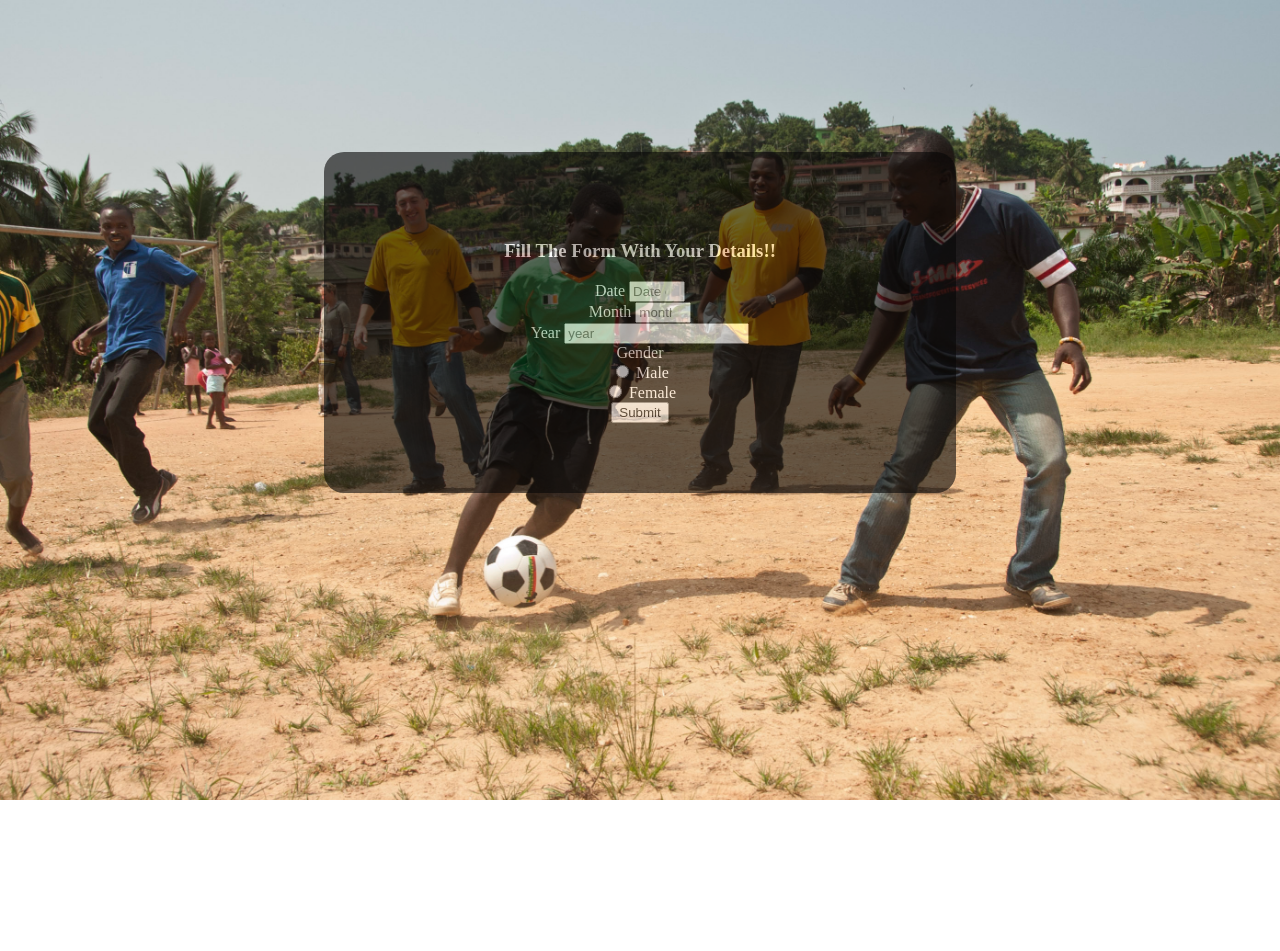
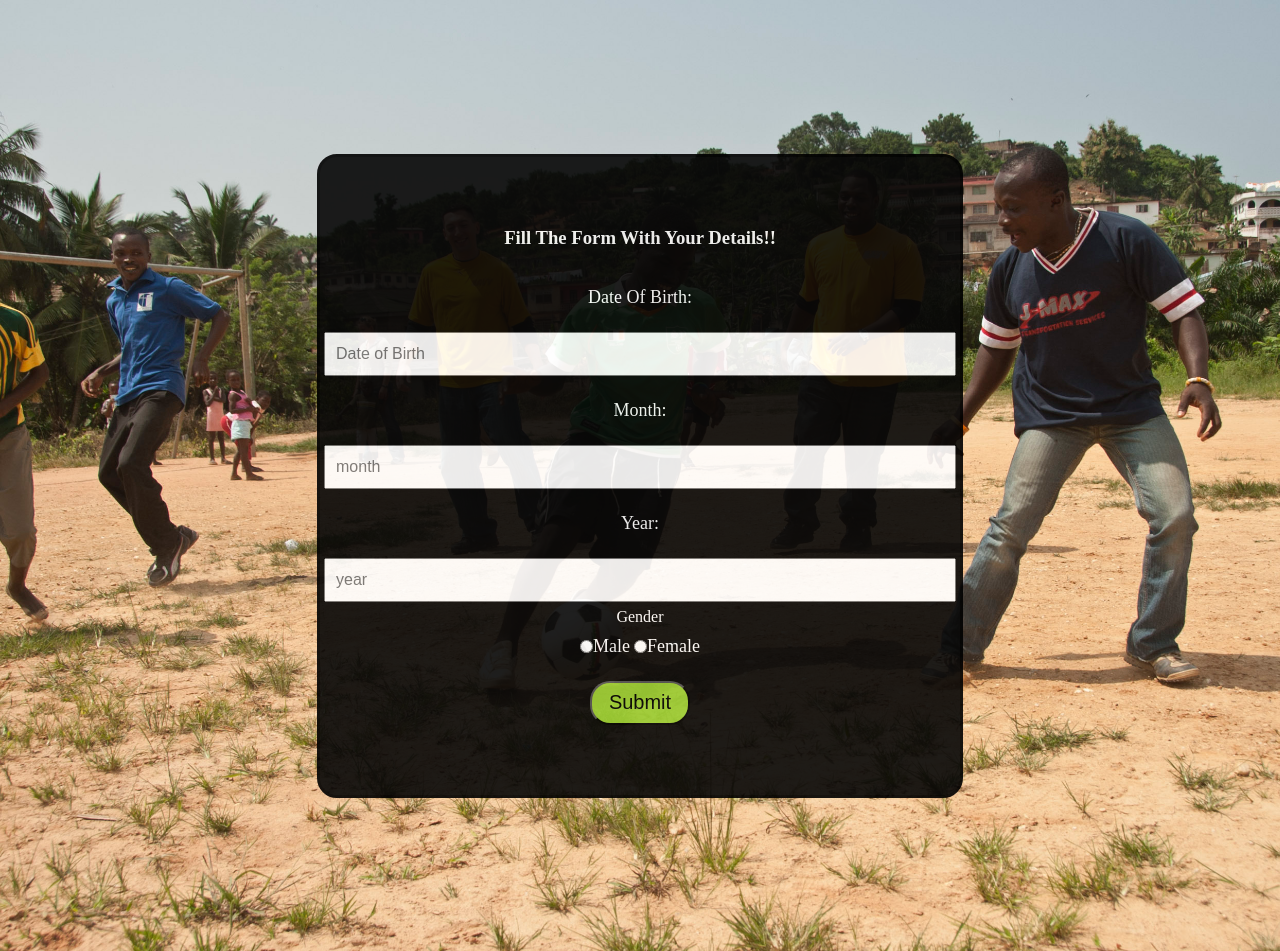
Before and after one commit to mwendaB/Akan-Names-calculation, a plain HTML site: page form/name.html in a window 1280 px wide. Before the commit the page ends 800 px from the top, so only its background shows below. Drawn offline with Linux system fonts and the light colour scheme.

Commit message:
finish styling name.html

```diff
--- a/form/name.css
+++ b/form/name.css
@@ -1,7 +1,14 @@
+*{
+
+    margin: 0;
+    padding: 0;
+
+}
 body{
     background-image: url("../images/background1.jpg") ;
     background-repeat: no-repeat;
     background-size: cover;
+
 }
 .container{
       width: 50%;
@@ -11,12 +18,43 @@ body{
     background: rgb(7, 7, 7);
     margin: 12% auto;
     padding: 70px 0;
-    border-bottom: 0 0 20px rgb(0, 0, 0, 0.5);
-    opacity: 0.6;
+    opacity: 0.9;
     border-radius: 20px;
+    border: solid black;
 }
-.form{
-    display: block;
-    margin-bottom: 20px;
-    margin-top: 30px;
+
+form{
+    margin: 20px auto;
+
 }
+.form1{
+
+    line-height: 3.5rem;
+}
+.input{
+    width: 95%;
+    height: 20px;
+    padding: 10px;
+    color: aliceblue solid;
+    font-size: 1rem;
+}
+label{
+  font-size: large;
+
+}
+.gender{
+    display: inline-flex;
+    margin-top: 10px;
+}
+.button{
+
+    font-size: 1.25rem;
+    width: 100px;
+    height: 44px;
+    justify-content: center;
+    align-items: center;
+    color: black;
+    background: yellowgreen;
+    border-radius: 20px;
+
+}
--- a/form/name.html
+++ b/form/name.html
@@ -11,40 +11,42 @@
     <div class="container">
         <h3>Fill The Form With Your Details!!</h3>
       <form>
-          <div>
-            <label>Date </label>
-            <input type="number" placeholder="Date of Birth" min="1" max="31">
+          <div class="form1">
+            <label for="date">Date Of Birth: </label>
+            <input type="number" class="input" placeholder="Date of Birth" >
+          </div>
+
+          <div class="form1">
+            <label for="month">Month:</label>
+            <input type="number" class="input" placeholder="month">
+          </div>
+          <div class="form1">
+            <label for="year">Year:</label>
+            <input type="number" class="input" placeholder="year" min="1901">
           </div>
 
           <div>
-            <label >Month</label>
-            <input type="number" placeholder="month" min="1" max="12">
-          </div>
-          <div>
-            <label>Year</label>
-            <input type="number" placeholder="year" min="1901">
-          </div>
+           <p> Gender </p>
 
-          <div>
-            Gender
-            <div>
+            <div class="gender">
                 <input type="radio" name="gender" id="male" value="male">
                 <label for="male">Male</label>
             </div>
 
-            <div>
+            <div class="gender">
 
                 <input type="radio" name="gender" id="female" value="female">
                 <label for="female">Female</label>
             </div>
 
           </div>
-           <input type="submit" name="submit">
+
 
       </form>
+      <input type="submit" name="submit" class="button">
             </div>
 
-
+  <script src="../script.js"></script>
 
             </body>
             </html>
```
